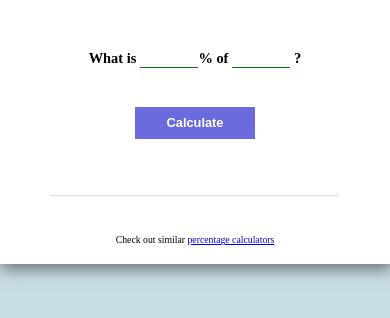
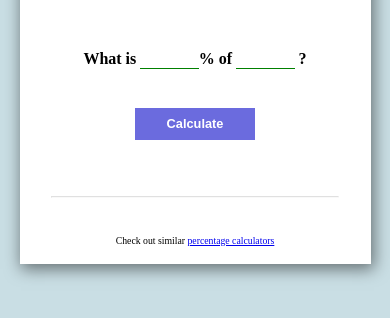
Before and after one commit to Blazing-Jas991/percentage-calculator, a plain HTML site: page index.html in a window 390 px wide. Shown: the part 350-668 px from the top of the page. Drawn offline with Linux system fonts and the light colour scheme.

Commit message:
fix more style bugs for fluid typography

```diff
--- a/styles.css
+++ b/styles.css
@@ -13,7 +13,7 @@ body {
 
 .container {
   background-color: white;
-  width: clamp(27rem, 90vw, 40rem);
+  width: clamp(20rem, 90vw, 40rem);
   height: 24rem;
   display: flex;
   flex-direction: column;
@@ -46,7 +46,7 @@ hr {
 }
 
 .input-text {
-  font-size: clamp(0.9rem, 2.5vw, 1.2rem);
+  font-size: clamp(1rem, 2.5vw, 1.2rem);
   font-weight: bold;
   margin-top: 1rem;
 }
```
